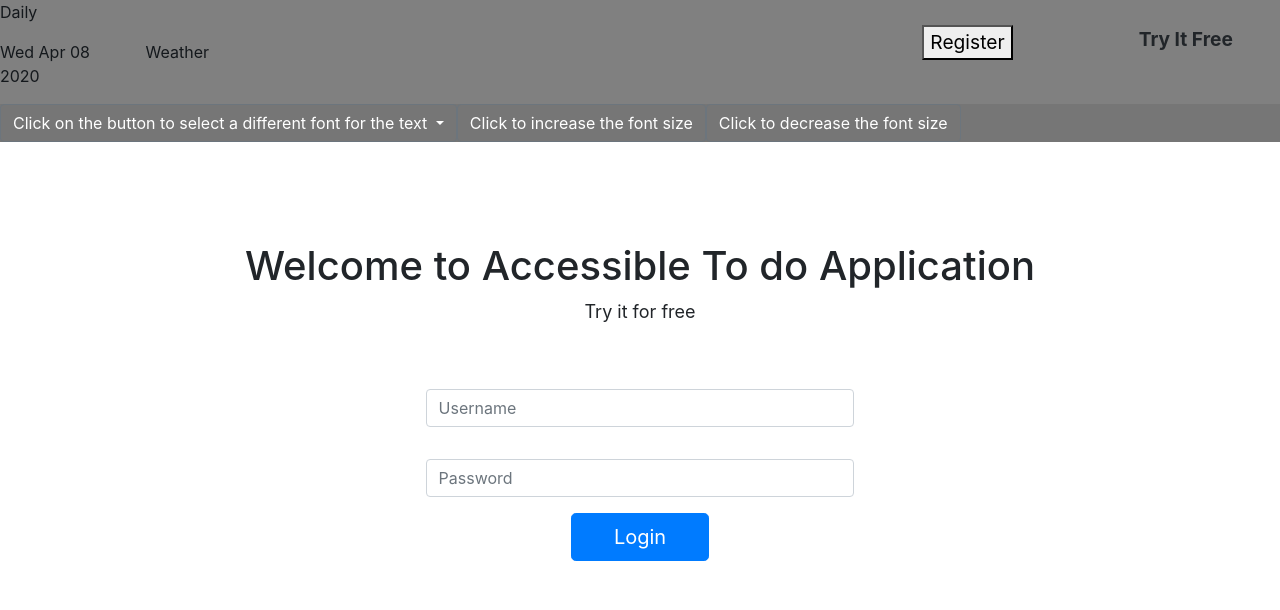
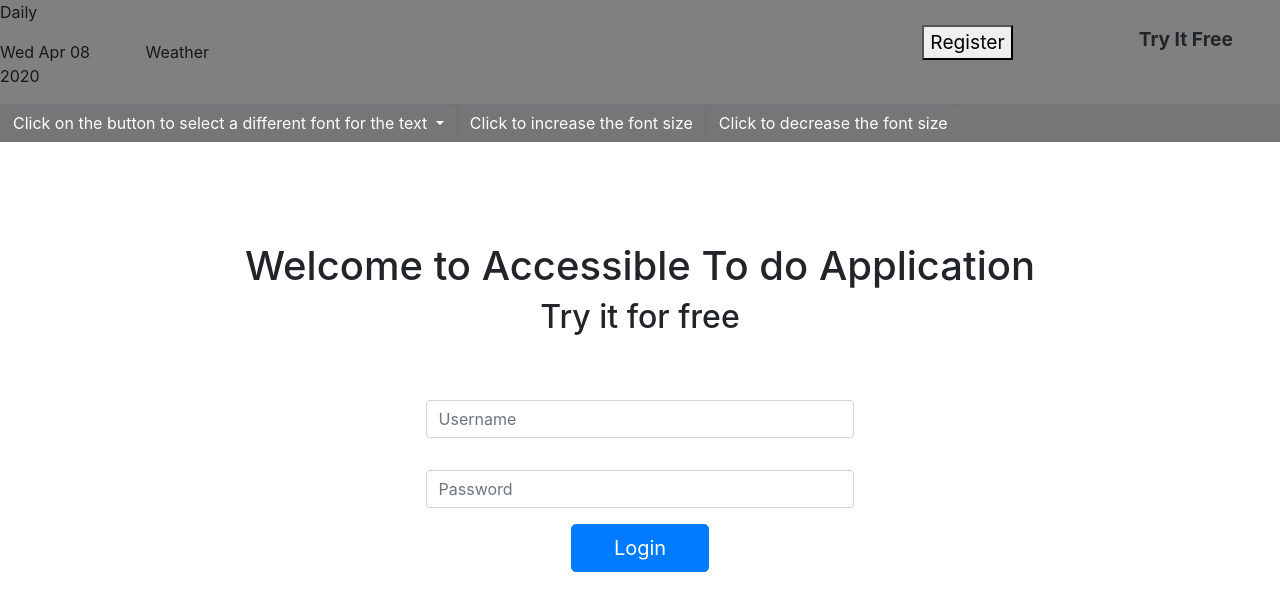
Before and after one commit to 0127JavaUSF/AccessibleTodoList-Front_End, an Angular app in the folder Accessibility-Todo-List/: page / in a window 1280 px wide. Shown: the top 610 px of the page. Built offline with nearby package versions, Linux system fonts and the light colour scheme.

Commit message:
code with login bypass

```diff
--- a/Accessibility-Todo-List/src/app/app-routing.module.ts
+++ b/Accessibility-Todo-List/src/app/app-routing.module.ts
@@ -6,6 +6,7 @@ import { TodoListItemComponent } from './components/todo-list-item/todo-list-ite
 import { ItemComponent } from './components/item/item.component';
 import { CreateListComponent } from './components/create-list/create-list.component';
 import { CreateItemComponent } from './components/create-item/create-item.component';
+import { RegistrationComponent } from './components/registration/registration.component';
 
 
 
@@ -18,6 +19,7 @@ const routes: Routes = [
   {path: "todo-list/:listId", component: TodoListItemComponent},
   {path: "todo-list/:listId/item/:itemId", component: ItemComponent},
   {path: "todo-list/:listId/create-item", component: CreateItemComponent},
+  {path: "register", component: RegistrationComponent},
   {path: "", component: LoginComponent},
 
 ];
--- a/Accessibility-Todo-List/src/app/components/main-landing/main-landing.component.html
+++ b/Accessibility-Todo-List/src/app/components/main-landing/main-landing.component.html
@@ -15,6 +15,7 @@
 </div>
 
 <h1 class = "welcome">
-    Welcome to Accessible To do Application
+     Welcome to Accessible To do Application
 </h1>
-<p style="text-align: center; font-size: large;">Try it for free</p>
+<!-- JL: modifiying code for accessibility -->
+<h2 style="text-align: center">Try it for free</h2>
```
